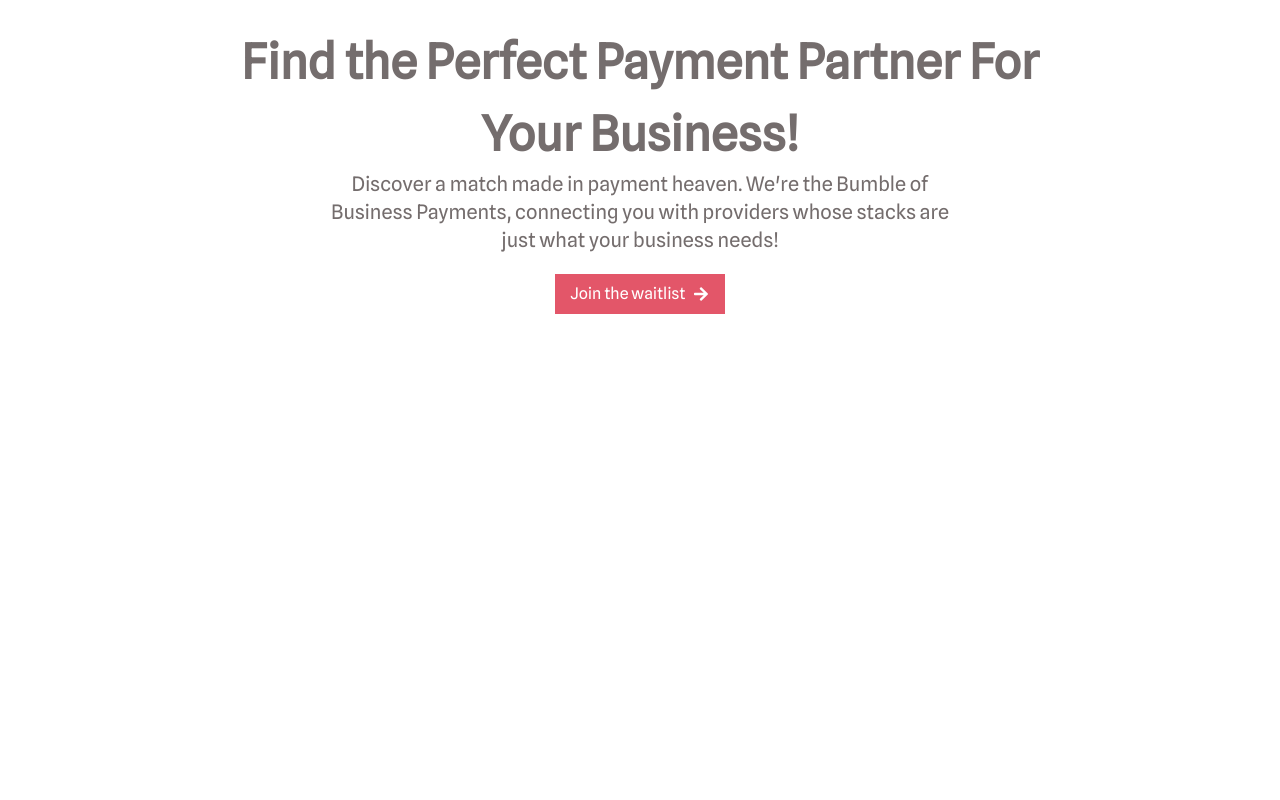
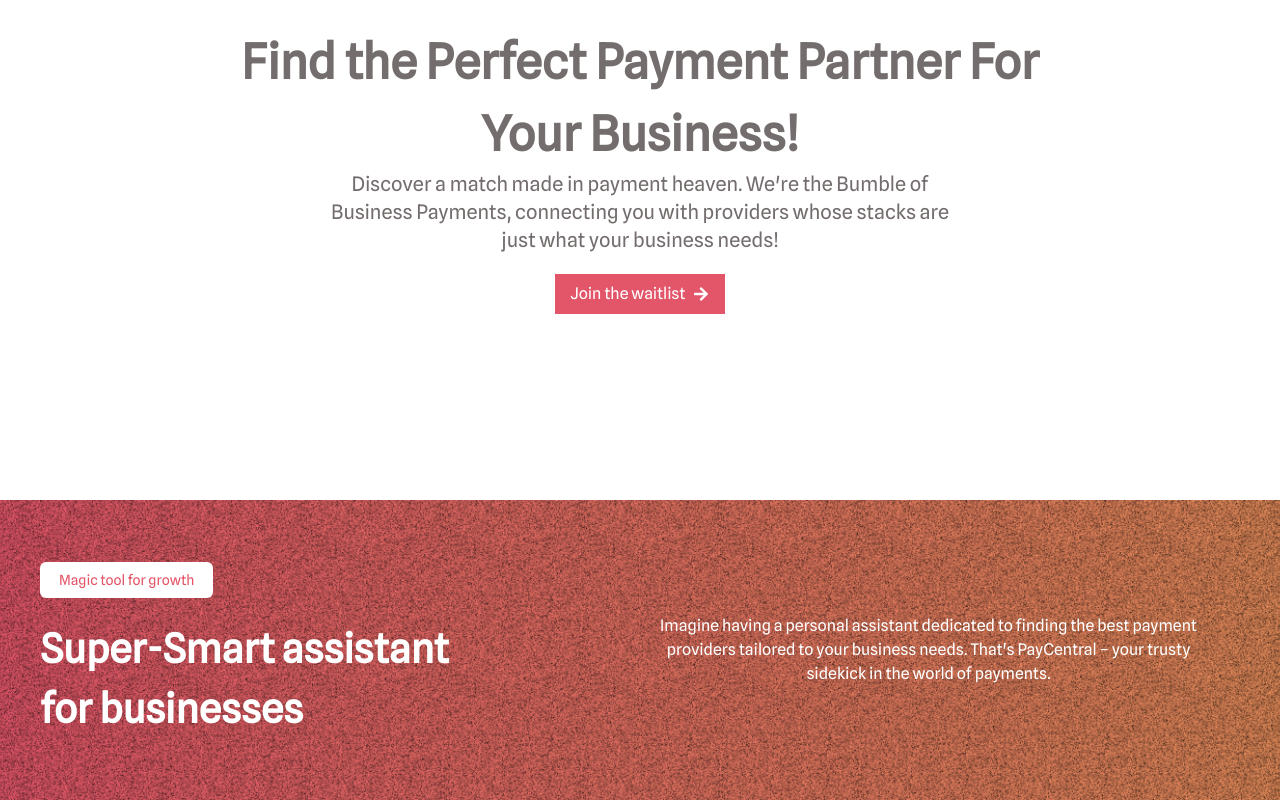
Before and after one commit to adaji025/pay-central-landing-page, a React (Vite) app: page / in a window 1280 px wide. Shown: the part 280-1080 px from the top of the page. Before the commit the page ends 800 px from the top, so only its background shows below. Built offline with nearby package versions, Linux system fonts and the light colour scheme.

Commit message:
added growth section

```diff
--- a/src/App.tsx
+++ b/src/App.tsx
@@ -3,6 +3,7 @@
 import Header from "./components/Header";
 import Navbar from "./components/business/Navbar/Navbar";
 import Banner from "./components/Banner";
+import Growth from "./components/business/Growth";
 
 export default function App() {
   return (
@@ -17,6 +18,7 @@
         <Header />
         <Navbar />
         <Banner />
+        <Growth />
       </div>
     </MantineProvider>
   );
--- /dev/null
+++ b/src/components/business/Growth.tsx
@@ -0,0 +1,29 @@
+import { Button } from "@mantine/core";
+
+const Growth = () => {
+  return (
+    <div className="growth">
+      <div className="min-h-[300px] max-w-[1440] text-white  mx-auto px-5 lg:px-10 flex flex-col md:flex-row py-10 gap-3 justify-center md:justify-between items-center">
+        <div className="md:w-1/2 flex flex-col ">
+          <div className="flex justify-center md:justify-start">
+            <Button className="bg-white text-primary rounded-md font-normal">
+              Magic tool for growth
+            </Button>
+          </div>
+          <div className="mt-5 font-bold text-[24px] lg:text-[40px] max-w-[438px]">
+            Super-Smart assistant for businesses
+          </div>
+        </div>
+        <div className="md:w-1/2">
+          <div className="max-w-[565px] text-center">
+            Imagine having a personal assistant dedicated to finding the best
+            payment providers tailored to your business needs. That's PayCentral
+            – your trusty sidekick in the world of payments.
+          </div>
+        </div>
+      </div>
+    </div>
+  );
+};
+
+export default Growth;
--- a/src/components/business/Navbar/Navbar.tsx
+++ b/src/components/business/Navbar/Navbar.tsx
@@ -35,7 +35,7 @@
   const navigate = useNavigate();
 
   return (
-    <div className="z-[999]  w-full fixed top-[60px]">
+    <div className="z-[999]  w-full fixed top-[60px] bg-white">
       <nav className={`px-5 lg:px-12 max-w-[1440px] ${styles.navbarItems}`}>
         <div className="flex gap-2">
           <div
--- a/src/index.css
+++ b/src/index.css
@@ -11,8 +11,6 @@
   margin-bottom: 2px;
 }
 
-
-
 @media (min-width: 1300px) {
   .banner {
     background: url(./assets//images/hero-bg.png);
@@ -20,6 +18,14 @@
     background-position: center;
     background-size: contain;
   }
+}
+
+.growth {
+  background: url(./assets/images/growth-bg.png),
+    linear-gradient(to right, #e35669, #e18958);
+  background-repeat: no-repeat;
+  background-position: center;
+  background-size: cover;
 }
 
 table {
```
Also changed, not shown: src/assets/images/growth-bg.png (added).
